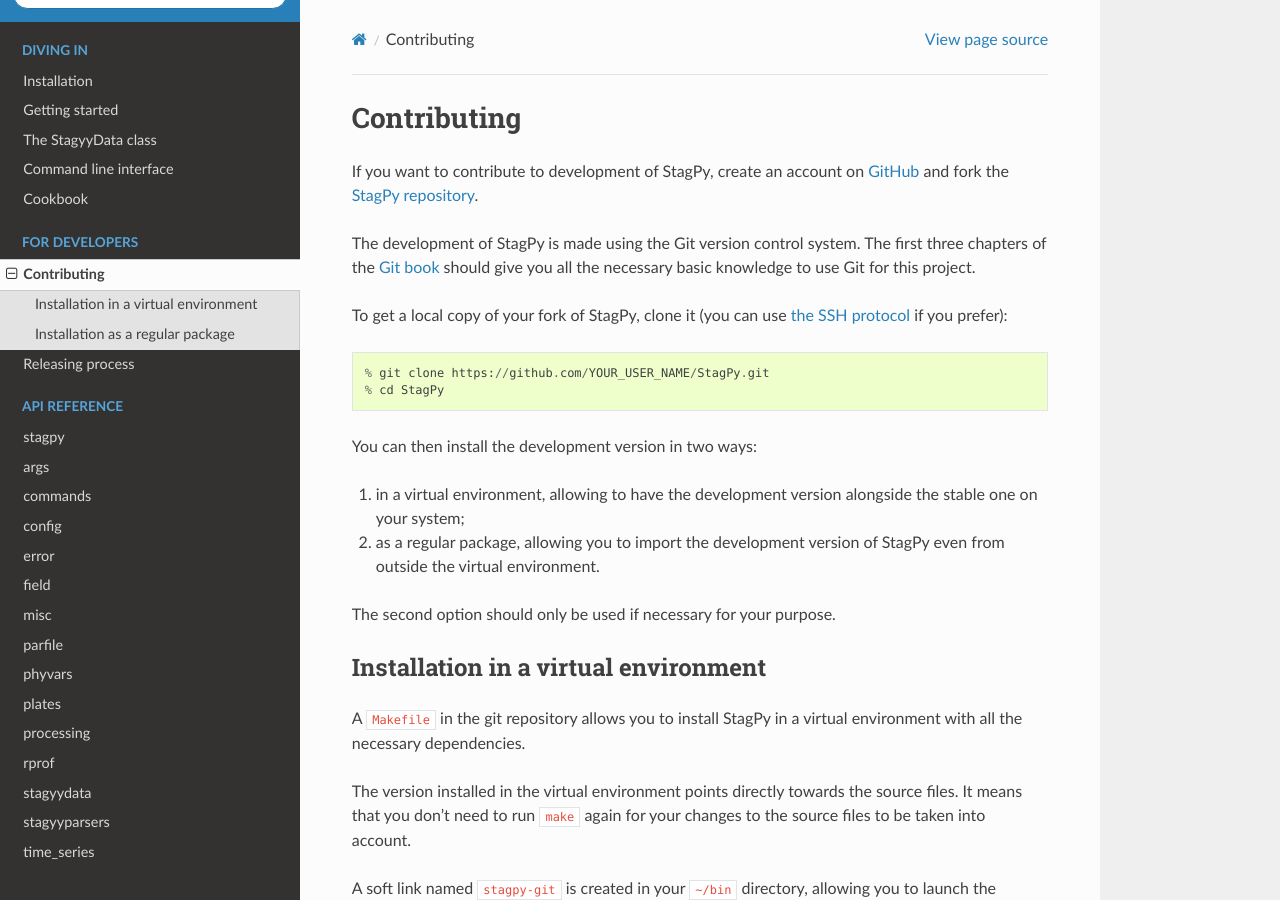
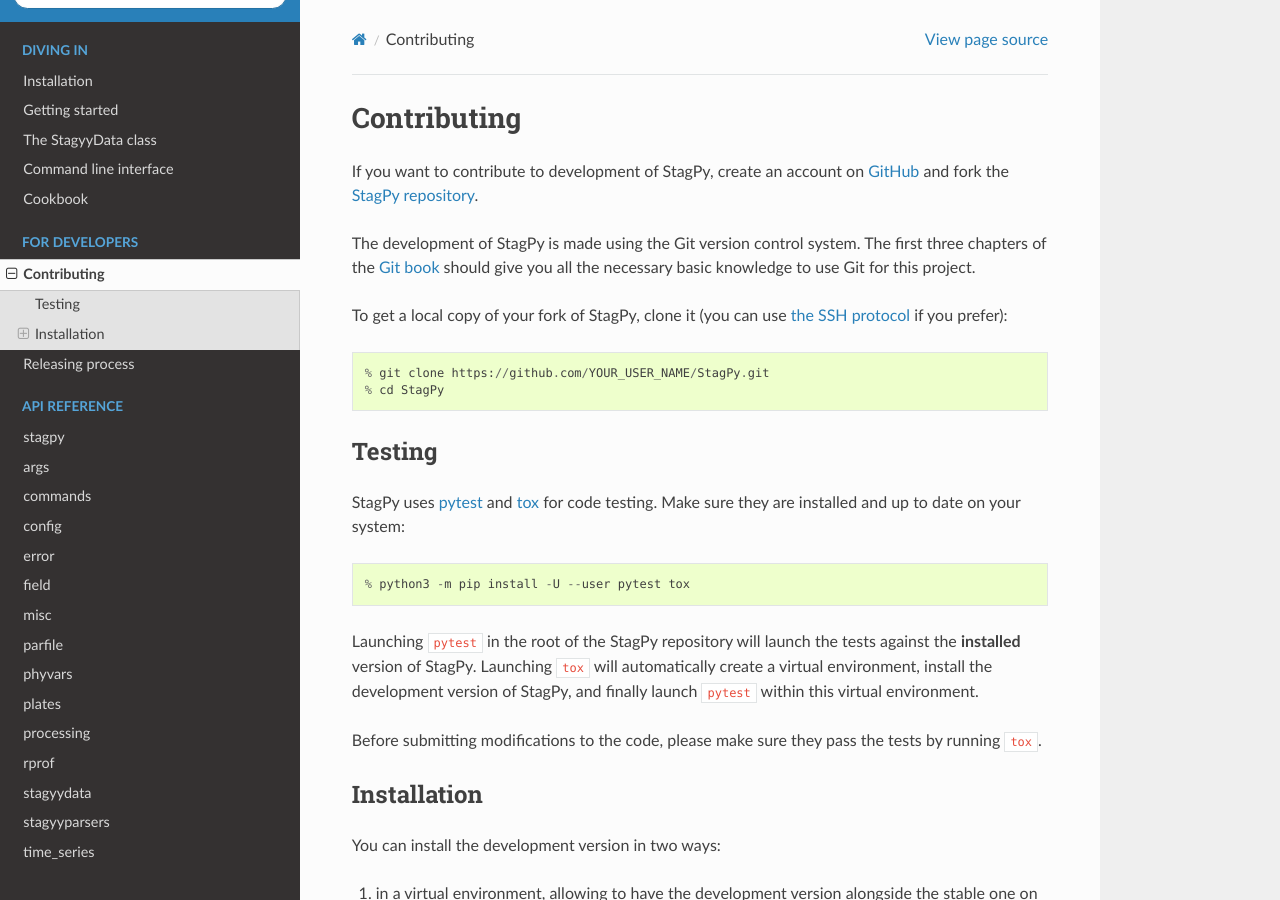
Before and after one commit to StagPython/StagPy, a Sphinx documentation site: the page built from docs/sources/developers.rst, in a window 1280 px wide and 900 px high. Built offline with Sphinx 7.4.7 and the Read the Docs theme 2.0.0, drawn with Linux system fonts in a browser that asks for light colours.

Commit message:
Add testing instructions

```diff
--- a/docs/sources/developers.rst
+++ b/docs/sources/developers.rst
@@ -21,7 +21,29 @@
 
 .. __: https://help.github.com/articles/connecting-to-github-with-ssh/
 
-You can then install the development version in two ways:
+Testing
+-------
+
+StagPy uses pytest_ and tox_ for code testing. Make sure they are installed
+and up to date on your system::
+
+    % python3 -m pip install -U --user pytest tox
+
+.. _pytest: https://docs.pytest.org
+.. _tox: https://tox.readthedocs.io
+
+Launching ``pytest`` in the root of the StagPy repository will launch the tests
+against the **installed** version of StagPy. Launching ``tox`` will
+automatically create a virtual environment, install the development version of
+StagPy, and finally launch ``pytest`` within this virtual environment.
+
+Before submitting modifications to the code, please make sure they pass the
+tests by running ``tox``.
+
+Installation
+------------
+
+You can install the development version in two ways:
 
 1. in a virtual environment, allowing to have the development version alongside
    the stable one on your system;
@@ -31,7 +53,7 @@
 The second option should only be used if necessary for your purpose.
 
 Installation in a virtual environment
--------------------------------------
+~~~~~~~~~~~~~~~~~~~~~~~~~~~~~~~~~~~~~
 
 A ``Makefile`` in the git repository allows you to install StagPy in a virtual
 environment with all the necessary dependencies.
@@ -59,7 +81,7 @@
 streamlines.
 
 Installation as a regular package
----------------------------------
+~~~~~~~~~~~~~~~~~~~~~~~~~~~~~~~~~
 
 If you have installed the stable version of StagPy, uninstall it::
 
```
